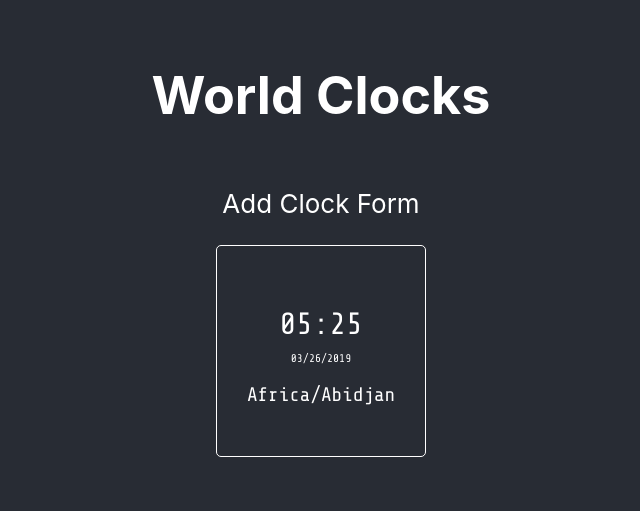
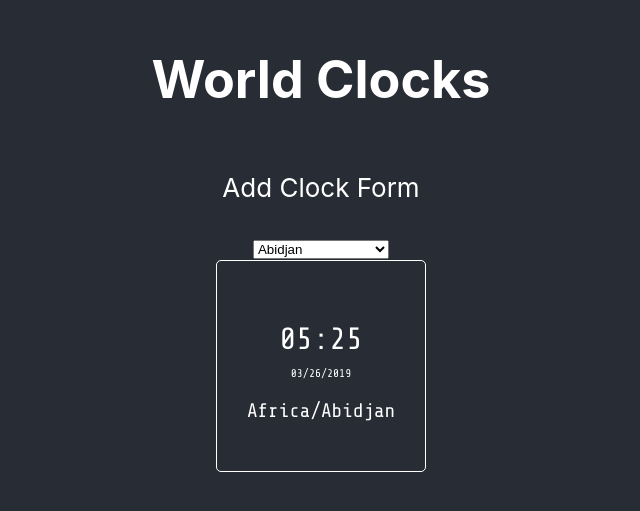
Before and after one commit to BarbaraPruz/clocks, a React (Create React App) app: page / in a window 1280 px wide. Shown: the part 157-668 px from the top of the page, without its empty margins (319-959 px from the left). Built offline with nearby package versions, Linux system fonts and the light colour scheme.

Commit message:
Generate list of timezones for clocks (1st try)

```diff
--- a/src/components/addclockform.js
+++ b/src/components/addclockform.js
@@ -1,28 +1,63 @@
 import React, { Component } from 'react';
+// TODO: limit moment to a single component?
+import moment from 'moment';
+import 'moment-timezone';
 
 class AddClockForm extends Component {
+  state = {
+    timezones: [ {region:" ", names:[]}]
+  };
+
     // constructor - get list and process
     //   output is [ {region: xxx, timezones:[]}, {region: xxx, timezones:[]}...]
+    _getInfo(momentTz) {
+      let s=momentTz.split('/');
+      if (s.length < 2)
+        return false;
+      return { region: s[0], name: s[1] }
+    }
+    componentDidMount() {
+     // super(props);
+      let tz = moment.tz.names();
+      let tzlist=[ { region: '', names:[] }];
+      let i = 0;
+      let j = 0;
+      while (i<tz.length) {
+        let timezone = this._getInfo(tz[i]);
+        if (timezone) {
+          if (timezone.region === tzlist[j].region)
+            tzlist[j].names.push(timezone.name)
+          else {
+            ++j;
+            tzlist[j] = { region: timezone.region, names:[timezone.name]}
+          }
+        }
+        ++i;
+      }
+      tzlist.shift();
+      console.log("after shift",tzlist)
+      this.setState({timezones: tzlist});
+    }
   render() {
+    console.log("state",this.state);
     return (
       <div className="AddClockForm">
           <p>Add Clock Form</p>
+          <form>
+            <select>
+              {this.state.timezones.map ( (r,index) =>
+                <optgroup key={index} label={r.region}>
+                  {r.names.map ((n,index) =>
+                    <option>{n}</option>
+                  )}
+                </optgroup>
+              )}
+            </select>
+          </form>
       </div>
     );
   }
 }
-/*
-<select>
-    <optgroup label="CITY 1">
-        <option>City 1 branch A</option>
-        <option>City 1 branch B</option>
-        <option>City 1 branch C</option>
-    </optgroup>
 
-    <optgroup label="CITY 2">
-        <option>City 2 branch A</option>
-        <option>City 2 branch B</option>
-    </optgroup>
-</select>
-*/
+
 export default AddClockForm;
```
